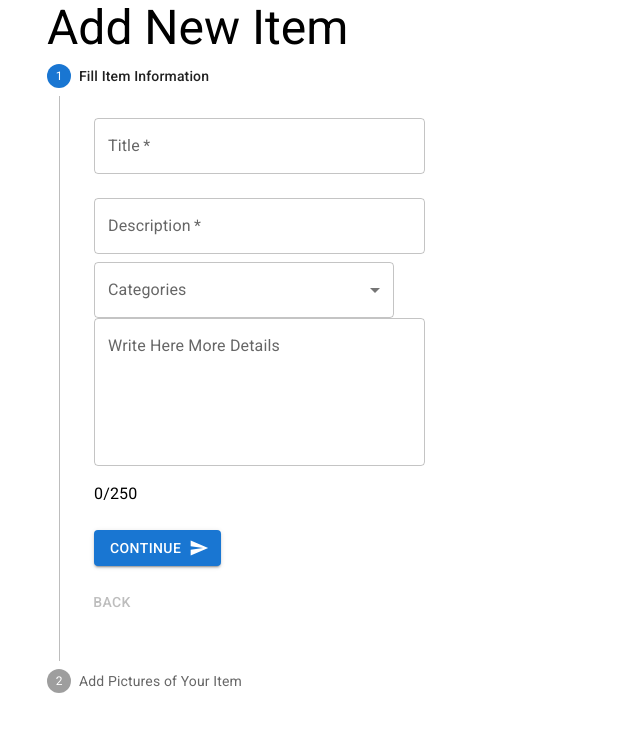
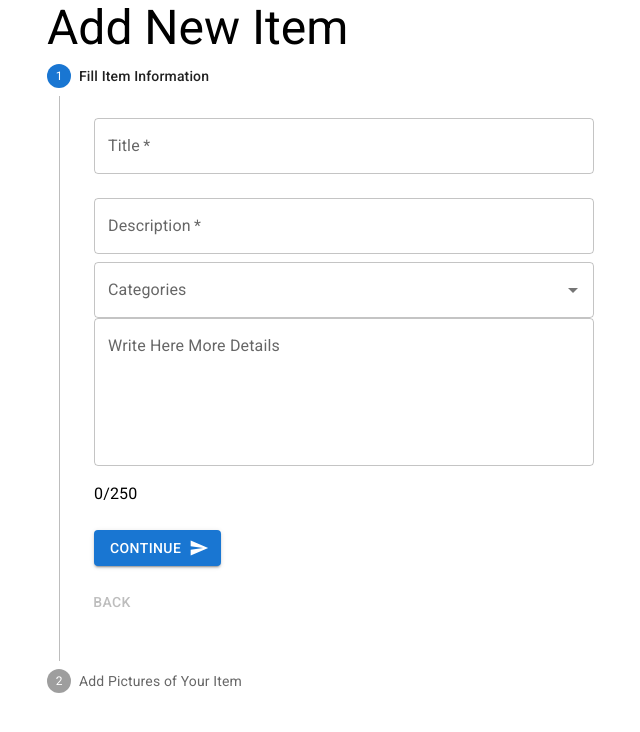
Before and after one commit to boro-mta/boro-fe, a React (Create React App) app: page /addItem in a window 1280 px wide. Shown: the top 732 px of the page, without its empty margins (17-657 px from the left). Built offline with nearby package versions, Linux system fonts and the light colour scheme.

Commit message:
categories fix

```diff
--- a/src/routes/addItemPage.tsx
+++ b/src/routes/addItemPage.tsx
@@ -153,6 +153,7 @@ const addItemPage = (props: Props) => {
         return {
           base64ImageMetaData: imgProps[0],
           base64ImageData: imgProps[1],
+          isCover: false,
         };
       });
     }
@@ -334,59 +335,24 @@ const addItemPage = (props: Props) => {
                         }
                       />
 
-                      {/* categories - chip */}
-                      <div>
-                        <FormControl sx={{ m: 0, width: 300 }}>
-                          <InputLabel id="demo-multiple-chip-label">
-                            Categories
-                          </InputLabel>
-                          <Select
-                            labelId="demo-multiple-chip-label"
-                            id="demo-multiple-chip"
-                            multiple
-                            value={selectedCategories}
-                            onChange={handleChipCategoriesChange}
-                            input={
-                              <OutlinedInput
-                                id="select-multiple-chip"
-                                label="Categories"
-                              />
-                            }
-                            renderValue={(selected) => (
-                              <Box
-                                sx={{
-                                  display: "flex",
-                                  flexWrap: "wrap",
-                                  gap: 0.5,
-                                }}
-                              >
-                                {selected.map((value) => (
-                                  <Chip key={value} label={value} />
-                                ))}
-                              </Box>
-                            )}
-                            MenuProps={MenuProps}
-                          >
-                            {categoryArr.map((name) => (
-                              <MenuItem
-                                key={name.text}
-                                value={name.text}
-                                style={getStyles(
-                                  name.text,
-                                  selectedCategories,
-                                  theme
-                                )}
-                              >
-                                {name.text}
-                              </MenuItem>
-                            ))}
-                          </Select>
-                        </FormControl>
-                      </div>
+                      {/* categories - Autocomplete */}
+                      <Stack spacing={3} sx={{ width: 500 }}>
+                        <Autocomplete
+                          multiple
+                          id="tags-outlined"
+                          options={categoryArr}
+                          getOptionLabel={(option: any) => option.text}
+                          filterSelectedOptions
+                          renderInput={(params) => (
+                            <TextField
+                              {...params}
+                              label="Categories"
+                              placeholder="Choose categories for your item"
+                            />
+                          )}
+                        />
 
-                      {/* Adding new category */}
-                      {/* <Stack spacing={3} sx={{ width: 500 }}>
-                        <TextField
+                        {/* <TextField
                           id="new-category"
                           label="Add Other Category"
                           variant="outlined"
@@ -399,8 +365,8 @@ const addItemPage = (props: Props) => {
                           onClick={updateCategoriesState}
                         >
                           Add Category
-                        </Button>
-                      </Stack> */}
+                        </Button> */}
+                      </Stack>
 
                       <div>
                         <TextField
```
